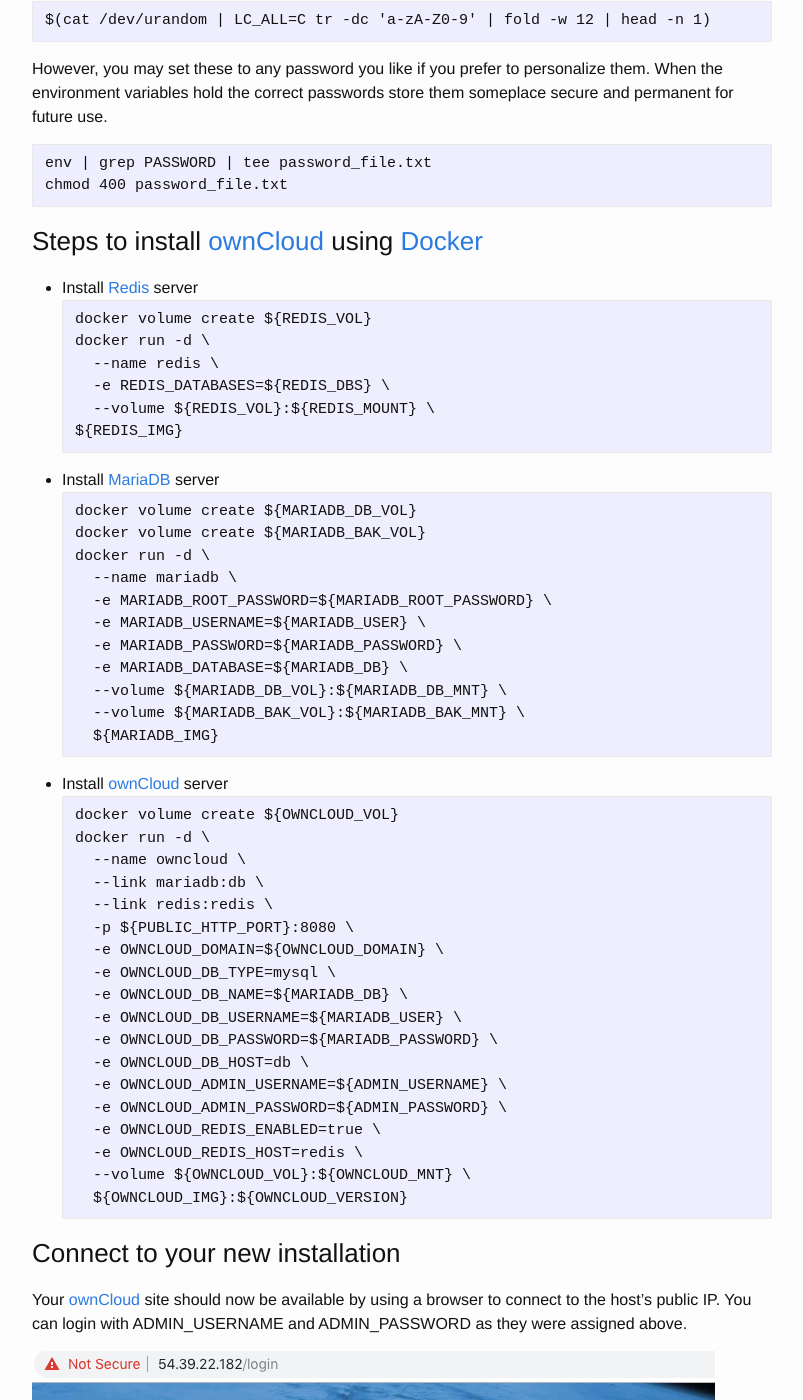
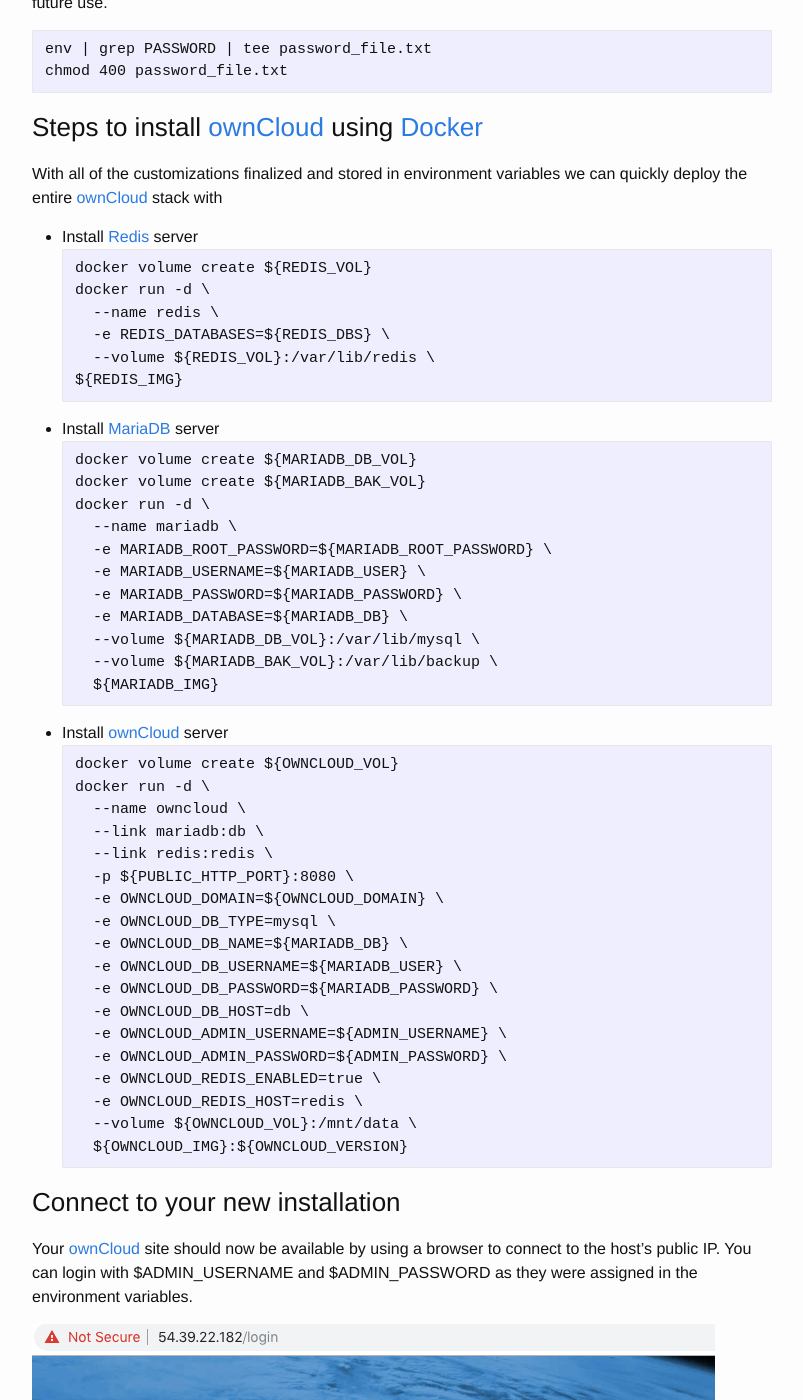
Before and after one commit to whizzer75/whizzer75.github.io, a Jekyll site: the page built from 1-install.md, in a window 1280 px wide and 1400 px high, scrolled down 1710 px. Shown: the whole window, without its empty margins (238-1041 px from the left). Built offline with Jekyll 4.4.1, drawn with Linux system fonts in a browser that asks for light colours; some of the changed text lies outside the part shown.

Commit message:
several improvements and additions in install doc

````diff
--- a/1-install.md
+++ b/1-install.md
@@ -9,11 +9,11 @@
 This document is intended for adminstrators who want to quickly install
 and run [ownCloud] on a computer or server. [ownCloud] is a file storage
 software written in [PHP]. It is intended to be published through a webserver
-and uses a database for persistent storage. [ownCloud] can also benefit from
-memory caching.
+and uses a database for persistent storage. [ownCloud] performance can also
+benefit from caching web content in memory.
 
 [ownCloud] can be be run with different combinations of software to achieve these
-objectives, but this document will show how to get running using [Apache],
+objectives, but this document will show how to implement using [Apache],
 [MariaDB] and [Redis].
 
 [Centos] 7 was used during the creation of this guide but the [Docker] commands
@@ -42,7 +44,6 @@
 ```
 export REDIS_IMG=webhippie/redis:latest
 export REDIS_VOL=owncloud_redis
-export REDIS_MOUNT=/var/lib/redis
 export REDIS_DBS=1
 ```
 
@@ -51,9 +52,7 @@
 export MARIADB_IMG=webhippie/mariadb:latest
 export MARIADB_DB=${OC_USER}
 export MARIADB_DB_VOL=owncloud_mysql
-export MARIADB_DB_MNT=/var/lib/mysql
 export MARIADB_BAK_VOL=owncloud_backup
-export MARIADB_BAK_MNT=/var/lib/backup
 export MARIADB_USER=${OC_USER}
 export MARIADB_ROOT_PASSWORD=$(cat /dev/urandom | LC_ALL=C tr -dc 'a-zA-Z0-9' | fold -w 12 | head -n 1)
 export MARIADB_PASSWORD=$(cat /dev/urandom | LC_ALL=C tr -dc 'a-zA-Z0-9' | fold -w 12 | head -n 1)
@@ -68,7 +67,6 @@
 export ADMIN_PASSWORD=$(cat /dev/urandom | LC_ALL=C tr -dc 'a-zA-Z0-9' | fold -w 12 | head -n 1)
 export PUBLIC_HTTP_PORT=80
 export OWNCLOUD_VOL=owncloud_files
-export OWNCLOUD_MNT=/mnt/data
 ```
 
 ### Store randomly generated passwords for later reference
@@ -86,6 +84,8 @@
 ```
 
 ### Steps to install [ownCloud] using [Docker]
+With all of the customizations finalized and stored in environment
+variables we can quickly deploy the entire [ownCloud] stack with
 
 * Install [Redis] server
   ```
@@ -93,7 +93,7 @@
   docker run -d \
     --name redis \
     -e REDIS_DATABASES=${REDIS_DBS} \
-    --volume ${REDIS_VOL}:${REDIS_MOUNT} \
+    --volume ${REDIS_VOL}:/var/lib/redis \
   ${REDIS_IMG}
   ```
 * Install [MariaDB] server
@@ -106,8 +106,8 @@
     -e MARIADB_USERNAME=${MARIADB_USER} \
     -e MARIADB_PASSWORD=${MARIADB_PASSWORD} \
     -e MARIADB_DATABASE=${MARIADB_DB} \
-    --volume ${MARIADB_DB_VOL}:${MARIADB_DB_MNT} \
-    --volume ${MARIADB_BAK_VOL}:${MARIADB_BAK_MNT} \
+    --volume ${MARIADB_DB_VOL}:/var/lib/mysql \
+    --volume ${MARIADB_BAK_VOL}:/var/lib/backup \
     ${MARIADB_IMG}
   ```
 * Install [ownCloud] server
@@ -128,15 +128,15 @@
     -e OWNCLOUD_ADMIN_PASSWORD=${ADMIN_PASSWORD} \
     -e OWNCLOUD_REDIS_ENABLED=true \
     -e OWNCLOUD_REDIS_HOST=redis \
-    --volume ${OWNCLOUD_VOL}:${OWNCLOUD_MNT} \
+    --volume ${OWNCLOUD_VOL}:/mnt/data \
     ${OWNCLOUD_IMG}:${OWNCLOUD_VERSION}
   ```
 
 ### Connect to your new installation
 
 Your [ownCloud] site should now be available by using a browser to connect to the
-host's public IP. You can login with ADMIN_USERNAME and ADMIN_PASSWORD
-as they were assigned above.
+host's public IP. You can login with $ADMIN_USERNAME and $ADMIN_PASSWORD
+as they were assigned in the environment variables.
 
 ![Login page](/images/login.png)
 
````
Also changed, not shown: other parts of 1-install.md (+7 -5 lines).
